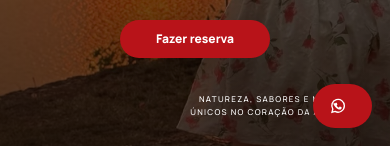
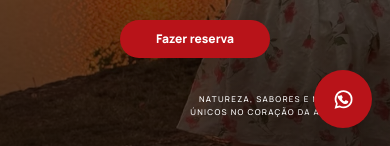
Before and after one commit to Fcondera/portadojpao, a Next.js app: page / in a window 390 px wide. Shown: the part 698-844 px from the top of the page. Built offline with nearby package versions, Linux system fonts and the light colour scheme.

Commit message:
Fix floating WhatsApp icon on mobile

```diff
--- a/app/globals.css
+++ b/app/globals.css
@@ -292,8 +292,15 @@ footer p { margin: 0; color: rgba(255,255,255,.62); font-size: 13px; line-height
   .logo-torii { width: 35px; }
   .nav-button { padding: 11px 14px; font-size: 0; }
   .nav-button svg { width: 18px; height: 18px; }
-  .floating-whatsapp { padding: 13px 16px; font-size: 0; }
-  .floating-whatsapp svg { width: 18px; height: 18px; }
+  .floating-whatsapp {
+    width: 58px;
+    height: 58px;
+    padding: 0;
+    gap: 0;
+    border-radius: 50%;
+    font-size: 0;
+  }
+  .floating-whatsapp svg { width: 23px; height: 23px; }
   .hero-photo img { object-position: 59% center; }
   .hero-vignette { background: linear-gradient(0deg, rgba(17,8,5,.72) 0%, rgba(12,5,3,.28) 58%, rgba(10,5,3,.2) 100%); }
   .hero-content { left: 50%; right: auto; top: 50%; bottom: auto; width: calc(100% - 32px); transform: translate(-50%, -50%); }
```
